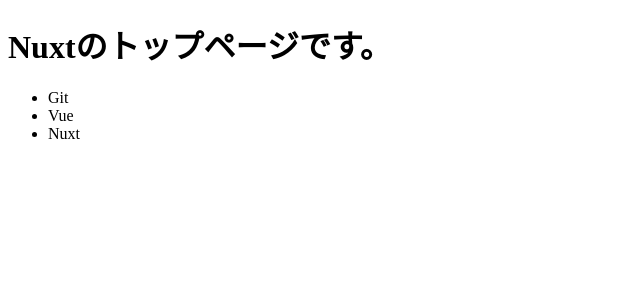
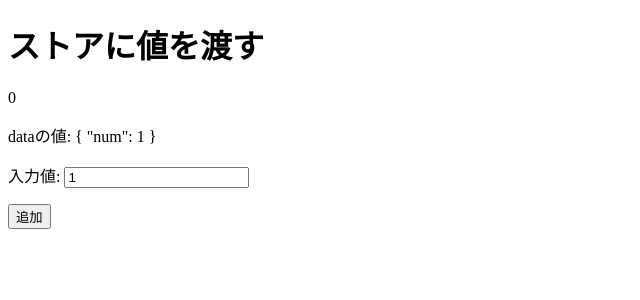
Before and after one commit to tateobori/NuxtFolder, a Nuxt app: page / in a window 1280 px wide. Shown: the top 300 px of the page, without its empty margins (0-640 px from the left). Built offline with nearby package versions, Linux system fonts and the light colour scheme.

Commit message:
add the index2

```diff
--- a/pages/index.vue
+++ b/pages/index.vue
@@ -1,16 +1,25 @@
 <template>
   <div>
-    <h1>Nuxtのトップページです。</h1>
-    <ul>
-      <li>Git</li>
-      <li>Vue</li>
-      <li>Nuxt</li>
-    </ul>
+    <h1>ストアに値を渡す</h1>
+    <p>{{ $store.state.counter }}</p>
+    <p>dataの値: {{ $data }}</p>
+    <p>入力値: <input v-model="num" type="text"></p>
+    <input type="button" value="追加" @click="add">
   </div>
 </template>
 
 <script>
 export default {
-  name: 'IndexPage'
+  name: 'CounterPage',
+  data () {
+    return {
+      num: 1
+    }
+  },
+  methods: {
+    add () {
+      this.$store.commit('add', this.num)
+    }
+  }
 }
 </script>
```
